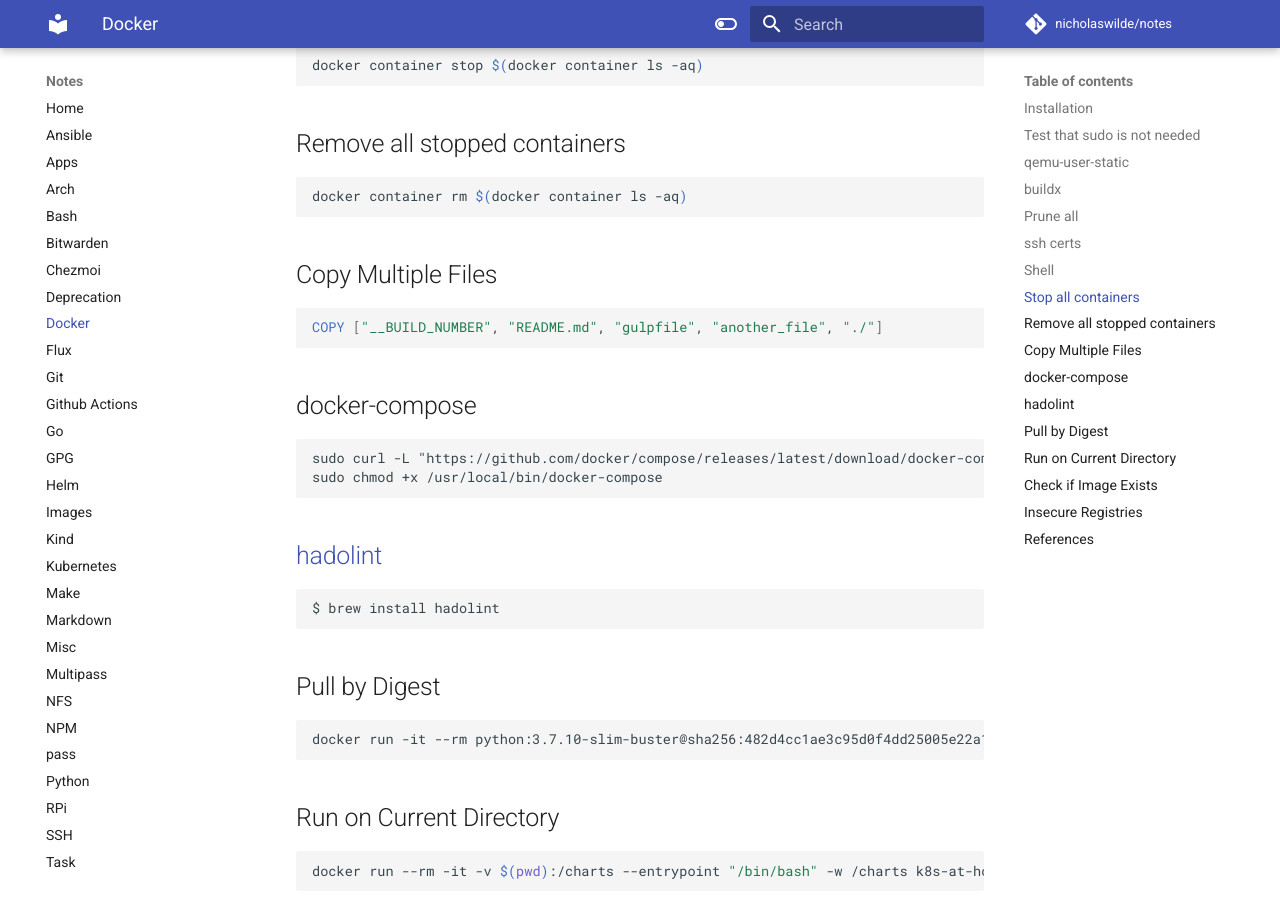
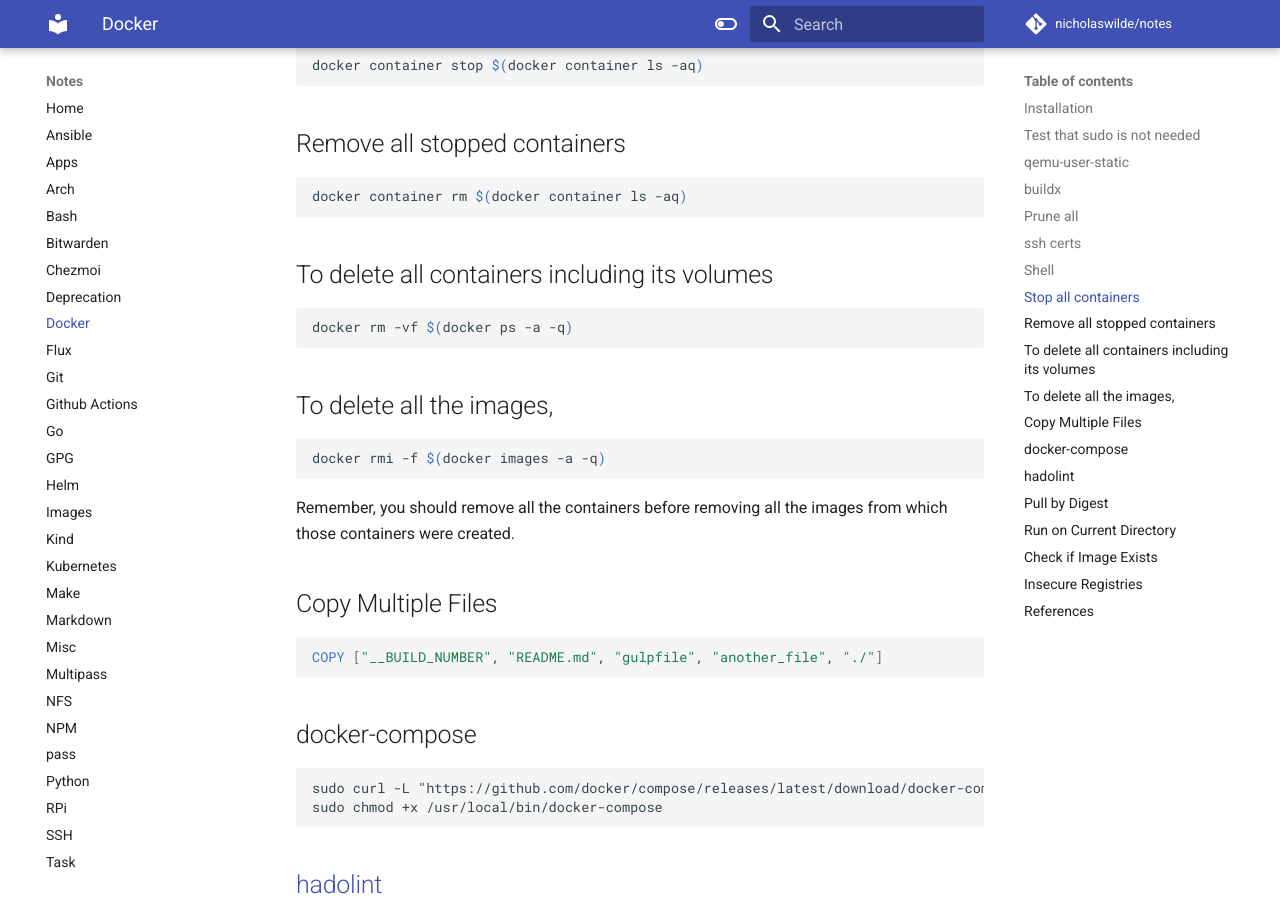
Before and after one commit to nicholaswilde/notes, an MkDocs documentation site: the page built from docs/docker.md, in a window 1280 px wide and 900 px high, scrolled down 1692 px. Built offline with MkDocs 1.6.1 and Material for MkDocs 9.7.7, drawn with Linux system fonts in a browser that asks for light colours; comment, search, counter and statistics services are not loaded.

Commit message:
Update docker.md

````diff
--- a/docs/docker.md
+++ b/docs/docker.md
@@ -85,6 +85,20 @@
 docker container rm $(docker container ls -aq)
 ```
 
+## To delete all containers including its volumes
+
+```shell
+docker rm -vf $(docker ps -a -q)
+```
+
+## To delete all the images,
+
+```shell
+docker rmi -f $(docker images -a -q)
+```
+
+Remember, you should remove all the containers before removing all the images from which those containers were created.
+
 ## Copy Multiple Files
 
 ```dockerfile
````
